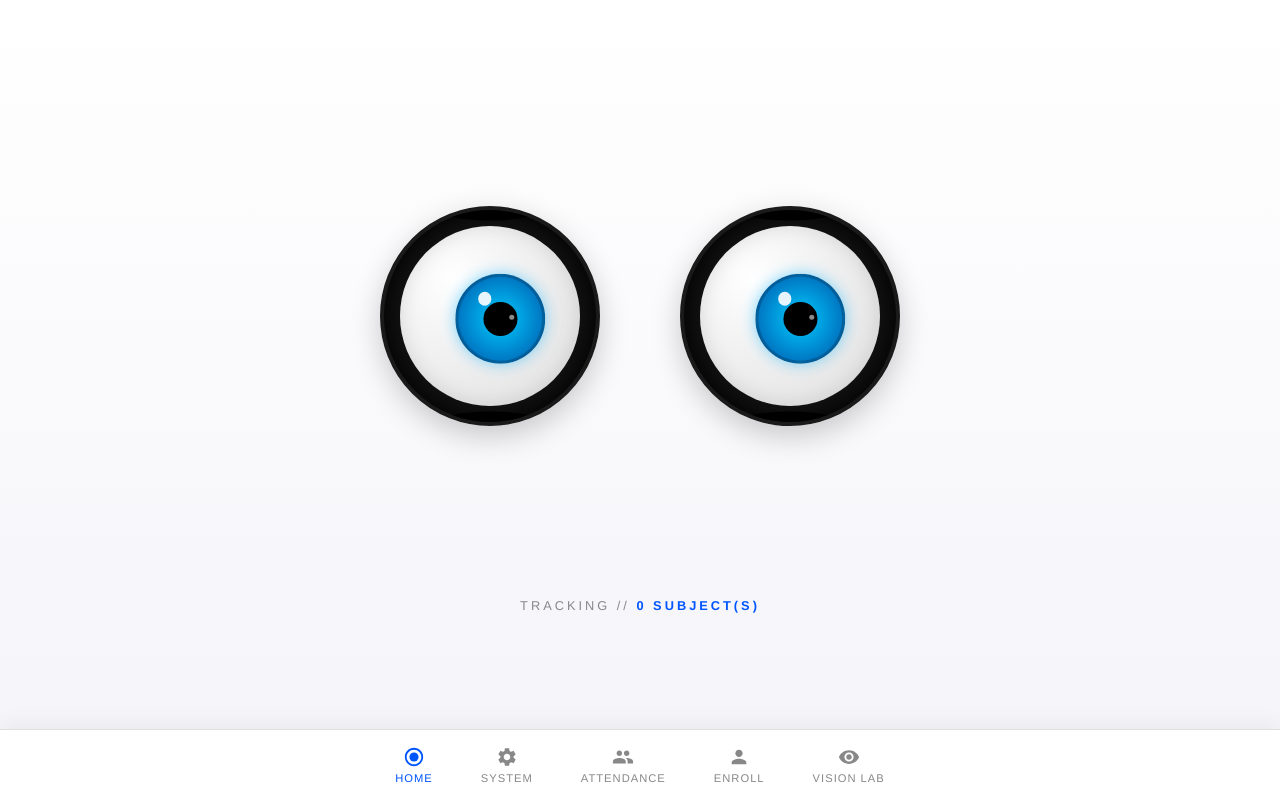
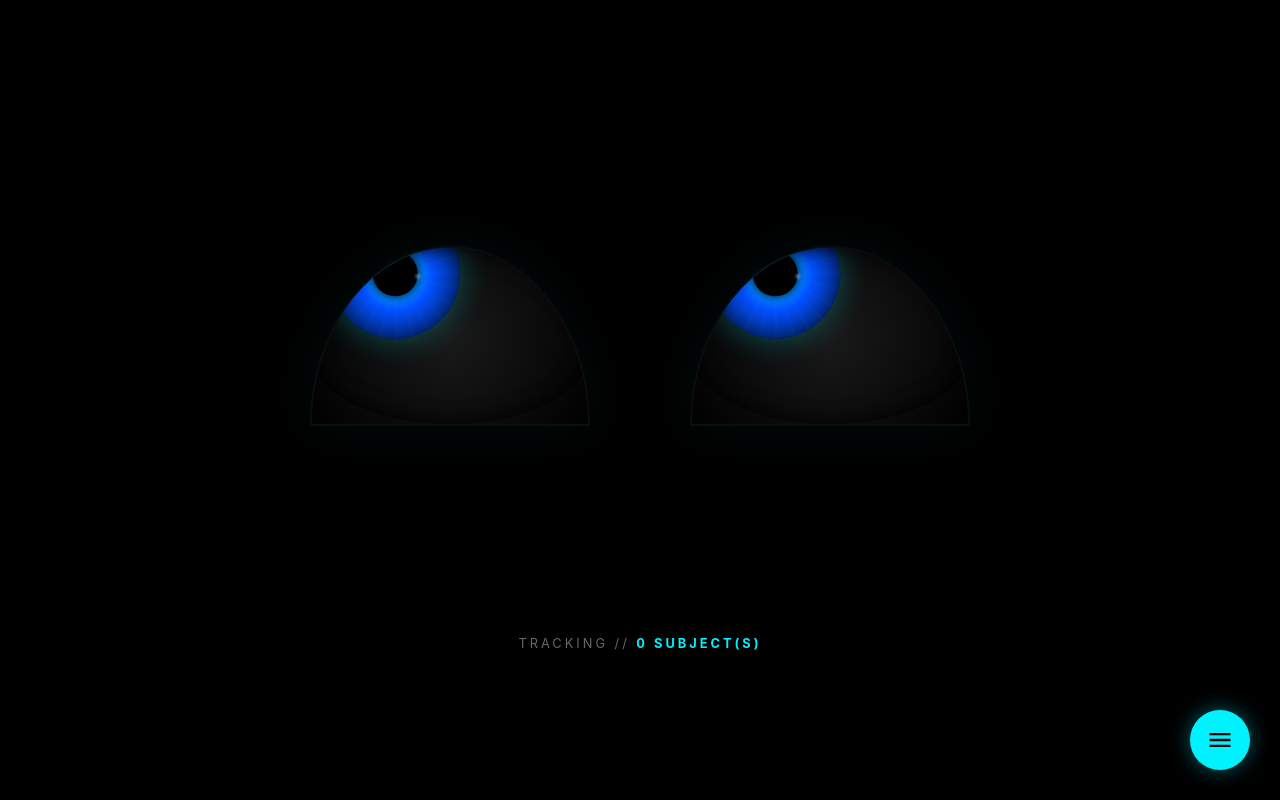
Before and after one commit to Justin-io/nikki, a Flask app: page / in a window 1280 px wide. Run offline with Flask 3, Linux system fonts and the light colour scheme; data that the repository does not hold is empty; some libraries are stand-ins or nearby versions.

Commit message:
feat: Implement dark theme, refactor navigation to a FAB, and enhance eye rendering for a more realistic design.

```diff
--- a/templates/index.html
+++ b/templates/index.html
@@ -7,26 +7,26 @@
     <title>AURA | Sentient OS</title>
     <style>
         :root {
-            --bg: #f4f4f9;
-            --text: #1a1a1a;
-            --border: #e0e0e0;
-            --muted: #888888;
-            --success: #22c55e;
-            --error: #ef4444;
-            --accent: #0055ff;
-            --surface: #ffffff;
+            --bg: #000000;
+            --text: #ffffff;
+            --border: rgba(255, 255, 255, 0.1);
+            --muted: #666666;
+            --success: #00ffaa;
+            --error: #ff3366;
+            --accent: #00f2ff;
+            --surface: #111111;
         }
 
         * {
             box-sizing: border-box;
+            outline: none;
         }
 
         body {
-            font-family: 'Helvetica Neue', Helvetica, Arial, sans-serif;
+            font-family: 'Outfit', 'Inter', sans-serif;
             background: var(--bg);
             color: var(--text);
             margin: 0;
-            line-height: 1.5;
             overflow: hidden;
             height: 100vh;
             display: flex;
@@ -36,54 +36,90 @@
         .main-content {
             flex: 1;
             overflow-y: auto;
-            padding-bottom: 80px;
-            background: linear-gradient(180deg, #ffffff 0%, #f4f4f9 100%);
+            background: #000;
+            position: relative;
         }
 
-        /* --- BOTTOM NAVIGATION --- */
+        /* --- FAB NAVIGATION --- */
+        .fab {
+            position: fixed;
+            bottom: 30px;
+            right: 30px;
+            width: 60px;
+            height: 60px;
+            background: var(--accent);
+            border-radius: 50%;
+            display: flex;
+            justify-content: center;
+            align-items: center;
+            cursor: pointer;
+            z-index: 1000;
+            box-shadow: 0 0 20px rgba(0, 242, 255, 0.4);
+            transition: all 0.3s cubic-bezier(0.175, 0.885, 0.32, 1.275);
+            border: none;
+            color: #000;
+        }
+
+        .fab:hover {
+            transform: scale(1.1) rotate(90deg);
+        }
+
         .bottom-nav {
             position: fixed;
-            bottom: 0;
-            left: 0;
-            width: 100%;
-            background: rgba(255, 255, 255, 0.95);
-            backdrop-filter: blur(10px);
-            border-top: 1px solid var(--border);
+            bottom: 100px;
+            right: 30px;
+            background: rgba(20, 20, 20, 0.9);
+            backdrop-filter: blur(20px);
+            border: 1px solid var(--border);
+            border-radius: 20px;
             display: flex;
-            justify-content: center;
-            padding: 0.5rem 0;
-            z-index: 100;
-            box-shadow: 0 -5px 20px rgba(0, 0, 0, 0.05);
+            flex-direction: column;
+            padding: 10px;
+            z-index: 999;
+            opacity: 0;
+            transform: translateY(20px) scale(0.9);
+            pointer-events: none;
+            transition: all 0.3s cubic-bezier(0.4, 0, 0.2, 1);
+            box-shadow: 0 10px 40px rgba(0, 0, 0, 0.5);
+        }
+
+        .bottom-nav.active {
+            opacity: 1;
+            transform: translateY(0) scale(1);
+            pointer-events: all;
         }
 
         .nav-item {
             background: none;
             border: none;
             color: var(--muted);
-            font-size: 0.7rem;
+            font-size: 0.75rem;
             text-transform: uppercase;
-            letter-spacing: 1px;
-            padding: 0.5rem 1.5rem;
+            font-weight: 600;
+            padding: 15px 25px;
             cursor: pointer;
             transition: all 0.2s;
             display: flex;
-            flex-direction: column;
             align-items: center;
-            gap: 4px;
+            gap: 15px;
+            border-radius: 12px;
+            white-space: nowrap;
         }
 
         .nav-item svg {
-            width: 22px;
-            height: 22px;
+            width: 20px;
+            height: 20px;
             fill: currentColor;
         }
 
         .nav-item:hover {
-            color: var(--text);
+            background: rgba(255, 255, 255, 0.05);
+            color: #fff;
         }
 
         .nav-item.active {
             color: var(--accent);
+            background: rgba(0, 242, 255, 0.1);
         }
 
         .tab-content {
@@ -106,123 +142,147 @@
             }
         }
 
-        /* --- DUAL EYE DESIGN (White Theme) --- */
+        /* --- REALISTIC EYE DESIGN --- */
         .eye-container {
             width: 100%;
-            height: 75vh;
+            height: 80vh;
             display: flex;
             justify-content: center;
             align-items: center;
-            gap: 80px;
-            position: relative;
+            gap: 100px;
+            background: #000;
         }
 
         .eye-socket {
-            width: 220px;
-            height: 220px;
-            background: radial-gradient(circle, #2a2a2a 0%, #000000 100%);
-            border-radius: 50%;
-            display: flex;
-            justify-content: center;
-            align-items: center;
-            box-shadow: 0 10px 30px rgba(0, 0, 0, 0.2), inset 0 0 20px rgba(0, 0, 0, 0.8);
+            width: 280px;
+            height: 180px;
+            /* Almond shape */
+            background: #000;
+            border-radius: 50% / 100% 100% 0 0;
+            /* Base ocular structure */
             position: relative;
             overflow: hidden;
-            border: 4px solid #1a1a1a;
-            transition: all 0.2s;
+            border: 2px solid rgba(255, 255, 255, 0.05);
+            box-shadow: 0 0 50px rgba(0, 242, 255, 0.05);
+        }
+
+        /* Almond shape clipping */
+        .eye-socket::before {
+            content: '';
+            position: absolute;
+            top: 0;
+            left: 0;
+            right: 0;
+            bottom: 0;
+            border-radius: 50% 50% 50% 50% / 60% 60% 40% 40%;
+            box-shadow: inset 0 0 20px #000;
+            z-index: 20;
+            pointer-events: none;
         }
 
         .eyelid {
             position: absolute;
             width: 100%;
-            height: 50%;
+            height: 100%;
             background: #000;
-            z-index: 10;
-            transition: all 0.15s cubic-bezier(0.25, 0.1, 0.25, 1);
-            transform-origin: center;
+            z-index: 30;
+            transition: transform 0.1s ease-out;
         }
 
         .eyelid.top {
             top: 0;
-            border-radius: 0 0 50% 50%;
             transform: translateY(-100%);
+            border-bottom: 1px solid rgba(255, 255, 255, 0.1);
         }
 
         .eyelid.bottom {
             bottom: 0;
-            border-radius: 50% 50% 0 0;
             transform: translateY(100%);
+            border-top: 1px solid rgba(255, 255, 255, 0.1);
         }
 
-        .eye-socket.active .eyelid.top {
-            transform: translateY(-90%);
+        /* Blinking class for JS trigger */
+        .blinking .eyelid.top {
+            transform: translateY(-10%) !important;
         }
 
-        .eye-socket.active .eyelid.bottom {
-            transform: translateY(90%);
+        .blinking .eyelid.bottom {
+            transform: translateY(10%) !important;
         }
 
         .eyeball {
-            width: 180px;
-            height: 180px;
-            background: radial-gradient(circle at 30% 30%, #ffffff 0%, #dddddd 100%);
-            border-radius: 50%;
+            width: 100%;
+            height: 100%;
+            background: radial-gradient(circle at 50% 50%, #1a1a1a 0%, #000 100%);
             position: relative;
-            overflow: hidden;
-            box-shadow: inset 0 0 20px rgba(0, 0, 0, 0.1);
+            display: flex;
+            justify-content: center;
+            align-items: center;
         }
 
         .iris-group {
             position: absolute;
-            width: 90px;
-            height: 90px;
-            top: 50%;
-            left: 50%;
-            transform: translate(-50%, -50%);
-            transition: transform 0.08s linear;
+            width: 130px;
+            height: 130px;
+            transition: transform 0.15s cubic-bezier(0.1, 0.5, 0.1, 1);
         }
 
         .iris {
             width: 100%;
             height: 100%;
-            background: radial-gradient(circle at 50% 50%, #00ccff 0%, #0055aa 100%);
+            background: radial-gradient(circle, #00f2ff 0%, #0050ff 40%, #001030 100%);
             border-radius: 50%;
-            box-shadow: 0 0 15px rgba(0, 180, 255, 0.5);
+            box-shadow: 0 0 30px rgba(0, 242, 255, 0.3), inset 0 0 20px rgba(0, 0, 0, 0.5);
             position: relative;
-            border: 3px solid rgba(0, 0, 0, 0.2);
+            overflow: hidden;
+        }
+
+        .iris::after {
+            content: '';
+            position: absolute;
+            top: 0;
+            left: 0;
+            width: 100%;
+            height: 100%;
+            background: repeating-conic-gradient(from 0deg, transparent 0, transparent 10deg, rgba(255, 255, 255, 0.05) 15deg);
+            opacity: 0.4;
         }
 
         .pupil {
             position: absolute;
-            width: 40%;
-            height: 40%;
+            width: 45px;
+            height: 45px;
             background: #000;
             border-radius: 50%;
             top: 50%;
             left: 50%;
             transform: translate(-50%, -50%);
+            box-shadow: 0 0 10px #000;
+            z-index: 2;
+            transition: width 0.3s, height 0.3s;
         }
 
         .reflection {
             position: absolute;
-            background: rgba(255, 255, 255, 0.9);
+            background: rgba(255, 255, 255, 0.8);
             border-radius: 50%;
             z-index: 5;
+            filter: blur(1px);
         }
 
         .ref-1 {
-            width: 15%;
-            height: 15%;
-            top: 20%;
-            left: 25%;
+            width: 12px;
+            height: 12px;
+            top: 30%;
+            left: 30%;
         }
 
         .ref-2 {
-            width: 6%;
-            height: 6%;
-            top: 45%;
-            left: 60%;
-            opacity: 0.6;
+            width: 5px;
+            height: 5px;
+            top: 50%;
+            left: 65%;
+            opacity: 0.4;
         }
 
         /* --- ENHANCED EMOTIONS --- */
@@ -628,13 +688,16 @@
 
 <body>
 
-    <!-- BOTTOM NAVIGATION -->
-    <nav class="bottom-nav">
+    <!-- FAB & NAVIGATION -->
+    <button class="fab" onclick="toggleNav()">
+        <svg viewBox="0 0 24 24" width="28" height="28" fill="currentColor">
+            <path d="M3 18h18v-2H3v2zm0-5h18v-2H3v2zm0-7v2h18V6H3z" />
+        </svg>
+    </button>
+    <nav class="bottom-nav" id="main-nav">
         <button class="nav-item active" onclick="openTab('home')">
             <svg viewBox="0 0 24 24">
-                <path
-                    d="M12 2C6.48 2 2 6.48 2 12s4.48 10 10 10 10-4.48 10-10S17.52 2 12 2zm0 18c-4.41 0-8-3.59-8-8s3.59-8 8-8 8 3.59 8 8-3.59 8-8 8z" />
-                <circle cx="12" cy="12" r="5" />
+                <path d="M10 20v-6h4v6h5v-8h3L12 3 2 12h3v8z" />
             </svg>
             <span>Home</span>
         </button>
@@ -648,7 +711,7 @@
         <button class="nav-item" onclick="openTab('attendance')">
             <svg viewBox="0 0 24 24">
                 <path
-                    d="M16 11c1.66 0 2.99-1.34 2.99-3S17.66 5 16 5c-1.66 0-3 1.34-3 3s1.34 3 3 3zm-8 0c1.66 0 2.99-1.34 2.99-3S9.66 5 8 5C6.34 5 5 6.34 5 8s1.34 3 3 3zm0 2c-2.33 0-7 1.17-7 3.5V19h14v-2.5c0-2.33-4.67-3.5-7-3.5zm8 0c-.29 0-.62.02-.97.05 1.16.84 1.97 1.97 1.97 3.45V19h6v-2.5c0-2.33-4.67-3.5-7-3.5z" />
+                    d="M16 11c1.66 0 2.99-1.34 2.99-3S17.66 5 16 5s-3 1.34-3 3 1.34 3 3 3zm-8 0c1.66 0 2.99-1.34 2.99-3S9.66 5 8 5 5 6.34 5 8s1.34 3 3 3zm0 2c-2.33 0-7 1.17-7 3.5V19h14v-2.5c0-2.33-4.67-3.5-7-3.5z" />
             </svg>
             <span>Attendance</span>
         </button>
@@ -832,10 +895,6 @@
     </div>
 
     <script>
-        // --- CONFIGURATION ---
-        const GROQ_API_KEY = "YOUR_GROQ_API_KEY_HERE";
-        const GROQ_MODEL = "llama-3.1-8b-instant";
-
         // --- STATE ---
         let recognition = null;
         let isSystemActive = false;
@@ -1396,28 +1455,28 @@
             });
         }
 
-        function toggleEnrollIframe() {
-            const frame = document.getElementById('enroll-iframe');
-            if (frame.style.display === 'none') {
-                frame.style.display = 'block';
-            } else {
-                frame.style.display = 'none';
-            }
+        function toggleNav() {
+            document.getElementById('main-nav').classList.toggle('active');
         }
 
-        // Close iframe and refresh roster when iframe signals success
-        window.addEventListener('message', (ev) => {
-            if (ev.data === 'enroll-success') {
-                const frame = document.getElementById('enroll-iframe');
-                frame.style.display = 'none';
-                // refresh roster list
-                fetch('/api/status').then(r => r.json()).then(d => {
-                    const el = document.getElementById('roster-container');
-                    el.innerHTML = '';
-                    for (const [name, status] of Object.entries(d || {})) {
-                        el.innerHTML += `<div class="roster-item"><span>${name}</span><span style="color:${status === 'Present' ? 'var(--accent)' : 'var(--muted)'}">${status}</span></div>`;
-                    }
-                });
+        // Realistic Random Blinking
+        function triggerBlink() {
+            eyes.forEach(eye => eye.classList.add('blinking'));
+            setTimeout(() => {
+                eyes.forEach(eye => eye.classList.remove('blinking'));
+            }, 150);
+
+            // Random interval for next blink (between 2 and 6 seconds)
+            setTimeout(triggerBlink, Math.random() * 4000 + 2000);
+        }
+        triggerBlink();
+
+        // Close nav on outside click
+        document.addEventListener('click', (e) => {
+            const nav = document.getElementById('main-nav');
+            const fab = document.querySelector('.fab');
+            if (!nav.contains(e.target) && !fab.contains(e.target)) {
+                nav.classList.remove('active');
             }
         });
 
```
